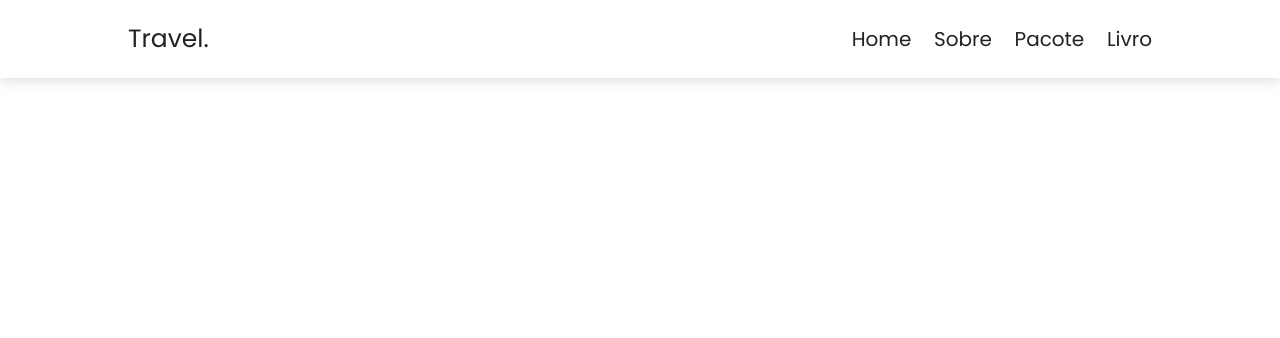
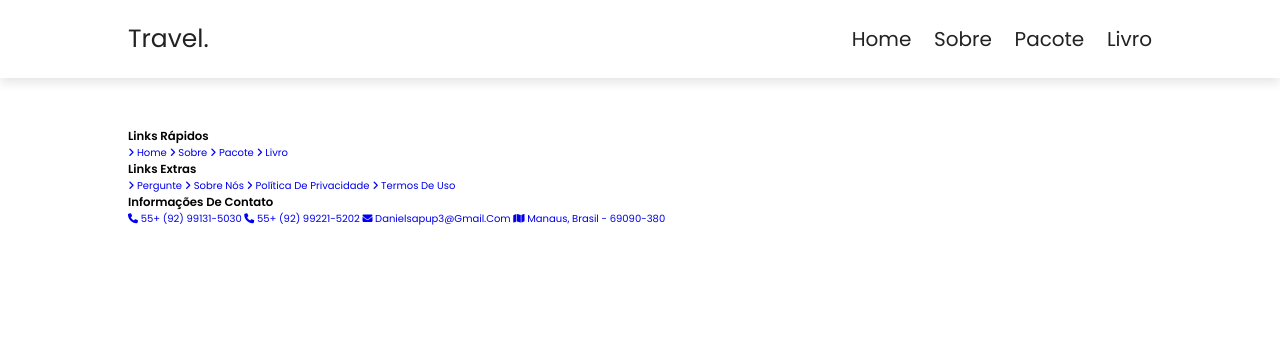
Before and after one commit to daniel-oliv3/travel-e-tour_website, a PHP site: page /home.php in a window 1280 px wide. Shown: the top 338 px of the page. Run offline with PHP 8.4, Linux system fonts and the light colour scheme.

Commit message:
Footer section

```diff
--- a/home.php
+++ b/home.php
@@ -26,6 +26,37 @@
 </section>
 
 
+<!-- ======= Footer Section ======= -->
+<section class="footer">
+	<div class="box-container">
+		<div class="box">
+			<h3>Links Rápidos</h3>
+			<a href="home.php"><i class="fas fa-angle-right"></i> Home</a>
+			<a href="about.php"><i class="fas fa-angle-right"></i> Sobre</a>
+			<a href="package.php"><i class="fas fa-angle-right"></i> Pacote</a>
+			<a href="book.php"><i class="fas fa-angle-right"></i> Livro</a>
+		</div>
+		<div class="box">
+			<h3>Links Extras</h3>
+			<a href="#"><i class="fas fa-angle-right"></i> Pergunte</a>
+			<a href="#"><i class="fas fa-angle-right"></i> Sobre nós</a>
+			<a href="#"><i class="fas fa-angle-right"></i> Política de Privacidade</a>
+			<a href="#"><i class="fas fa-angle-right"></i> Termos de uso</a>
+		</div>
+		<div class="box">
+			<h3>Informações de contato</h3>
+			<a href="#"><i class="fas fa-phone"></i> 55+ (92) 99131-5030</a>
+			<a href="#"><i class="fas fa-phone"></i> 55+ (92) 99221-5202</a>
+			<a href="#"><i class="fas fa-envelope"></i> danielsapup3@gmail.com</a>
+			<a href="#"><i class="fas fa-map"></i> Manaus, Brasil - 69090-380</a>
+		</div>
+	</div>
+</section>
+
+
+
+
+
 	<!-- Swiper JS Link -->
 	<script src="https://cdn.jsdelivr.net/npm/swiper@8/swiper-bundle.min.js"></script>
 	<script src="js/script.js"></script>
```
